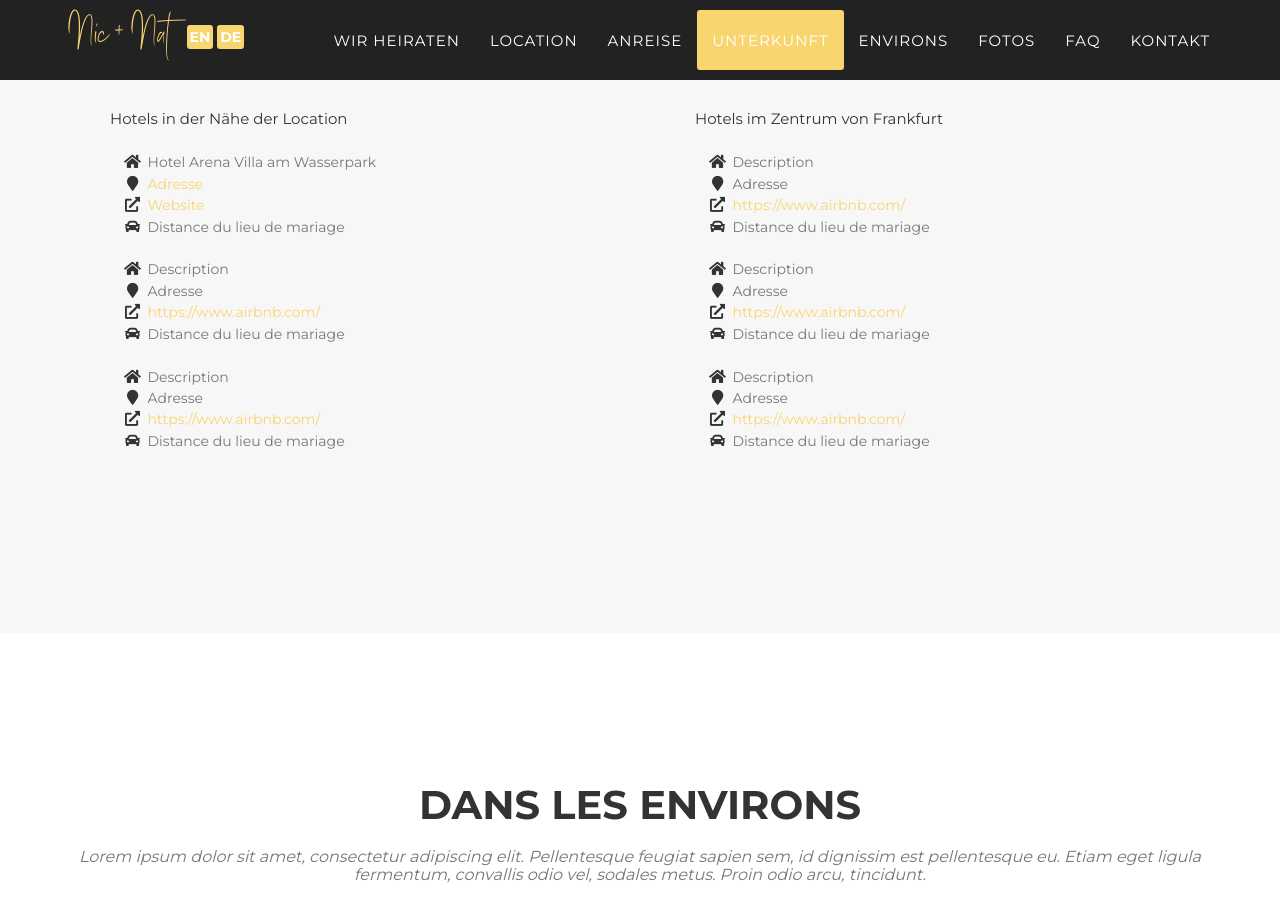
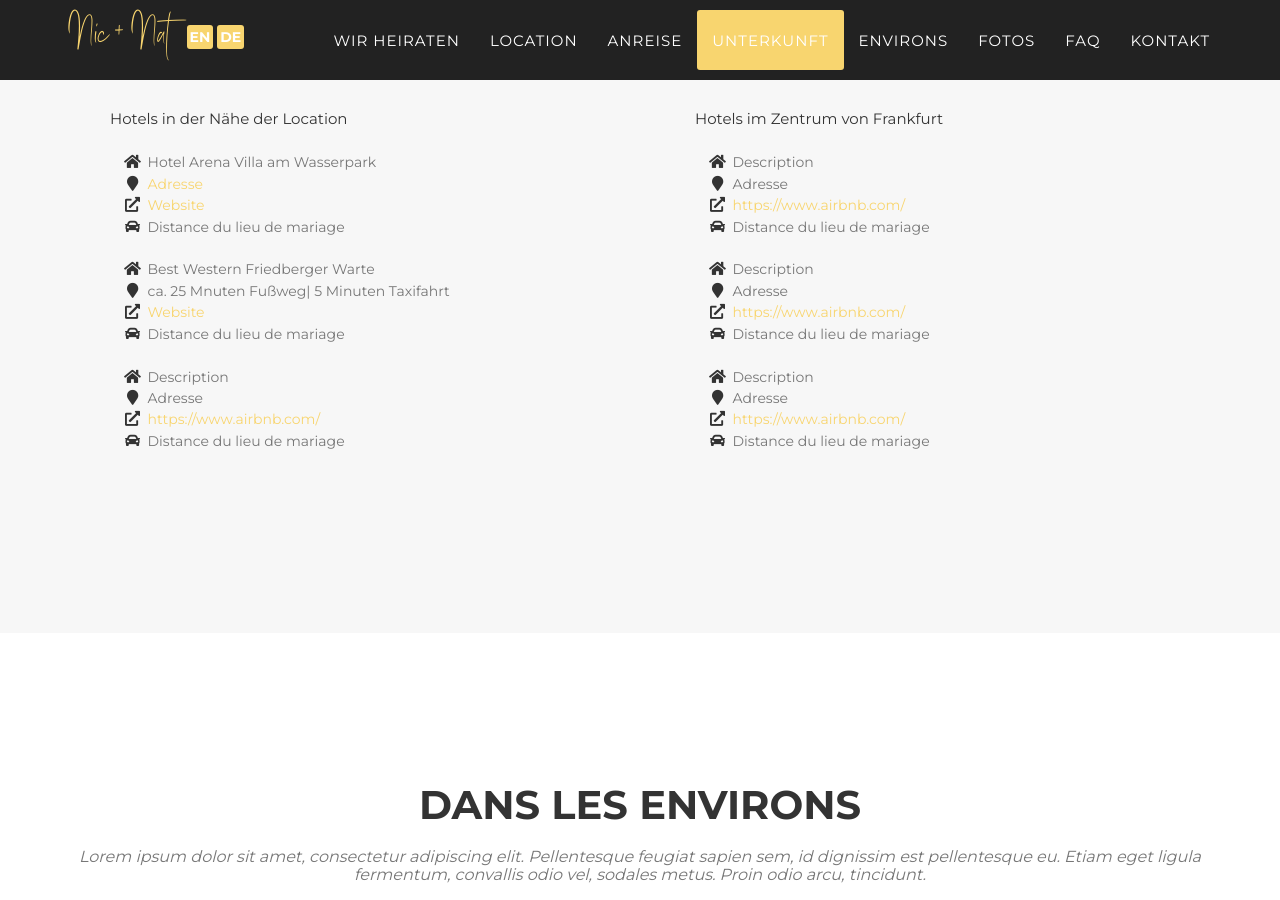
Before and after one commit to nic-nat/wedding, a Jekyll site: the page built from _fr_pages/index.html, in a window 1280 px wide and 900 px high, scrolled down 3939 px. Built offline with Jekyll 4.4.1, drawn with Linux system fonts in a browser that asks for light colours; some web fonts are replaced.

Commit message:
Update stay.html

```diff
--- a/_includes/fr_data/stay.html
+++ b/_includes/fr_data/stay.html
@@ -33,13 +33,13 @@
 
                         <ul class="fa-ul">
                             <li>
-                                <span class="fa-li"><i class="fa fa-home"></i></span><span class="text-muted plist">Description</span>
+                                <span class="fa-li"><i class="fa fa-home"></i></span><span class="text-muted plist">Best Western Friedberger Warte</span>
                             </li>
                             <li>
-                                <span class="fa-li"><i class="fa fa-map-marker"></i></span><span class="text-muted plist">Adresse</span>
+                                <span class="fa-li"><i class="fa fa-map-marker"></i></span><span class="text-muted plist">ca. 25 Mnuten Fußweg| 5 Minuten Taxifahrt</span>
                             </li>
                             <li>
-                                <span class="fa-li"><i class="fas fa-external-link-alt"></i></span><span class="plist"><a href="https://www.airbnb.com">https://www.airbnb.com/</a></span>
+                                <span class="fa-li"><i class="fas fa-external-link-alt"></i></span><span class="plist"><a href="https://www.ibhotel-frankfurt.de">Website</a></span>
                             </li>
                             <li>
                                 <span class="fa-li"><i class="fa fa-car"></i></span><span class="text-muted plist">Distance du lieu de mariage</span>
```
